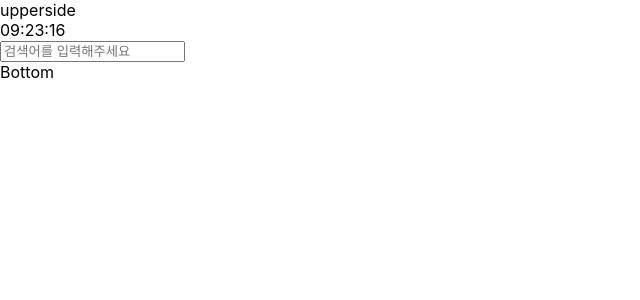
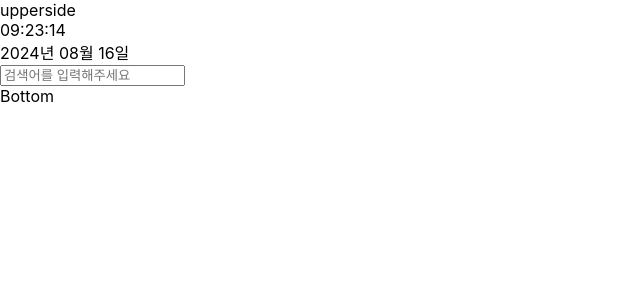
Before and after one commit to park-intae/film-cut, a React (Create React App) app: page / in a window 1280 px wide. Shown: the top 300 px of the page, without its empty margins (0-640 px from the left). Built offline with nearby package versions, Linux system fonts and the light colour scheme.

Commit message:
clock, today-day 모듈화

```diff
--- /dev/null
+++ b/src/component/mainSection/DateUtil.js
@@ -0,0 +1,15 @@
+export const dateFormat = (date) => {
+    const year = date.getFullYear();
+    const month = String(date.getMonth() + 1).padStart(2, '0');
+    const day = String(date.getDate()).padStart(2, '0');
+
+    return { year, month, day };
+};
+
+export const timeFormat = (date) => {
+    const hour = String(date.getHours()).padStart(2, '0');
+    const minu = String(date.getMinutes()).padStart(2, '0');
+    const sec = String(date.getSeconds()).padStart(2, '0');
+
+    return { hour, minu, sec };
+};
--- a/src/component/mainSection/clock.js
+++ b/src/component/mainSection/clock.js
@@ -1,4 +1,5 @@
 import { useEffect, useState } from "react";
+import { timeFormat } from "./DateUtil";
 
 const Clock = () => {
     const [date, setDate] = useState(new Date());
@@ -11,15 +12,12 @@ const Clock = () => {
         return () => clearInterval(timer);
     }, []);
 
-    // 시, 분, 초 2자리로 포맷팅
-    const hour = String(date.getHours()).padStart(2, '0');
-    const minutes = String(date.getMinutes()).padStart(2, '0');
-    const seconds = String(date.getSeconds()).padStart(2, '0');
+    const { hour, minu, sec } = timeFormat(date);
 
     return (
         <div>
             <div>
-                {hour}:{minutes}:{seconds}
+                {hour}:{minu}:{sec}
             </div>
         </div>
     );
--- a/src/component/mainSection/today.js
+++ b/src/component/mainSection/today.js
@@ -1,4 +1,5 @@
 import { useEffect, useState } from "react";
+import { dateFormat } from "./DateUtil";
 
 const Today = () => {
     const [date, setDate] = useState(new Date());
@@ -11,10 +12,7 @@ const Today = () => {
         return () => clearInterval(time);
     }, []);
 
-    //date
-    const year = date.getFullYear();
-    const month = String(date.getMonth() + 1).padStart(2, '0');
-    const day = String(date.getDate()).padStart(2, '0');
+    const {year, month, day} = dateFormat(date);
 
     return (
         <div>
--- a/src/router/Main.js
+++ b/src/router/Main.js
@@ -1,6 +1,7 @@
 import { useEffect, useState } from "react";
 import SearchBox from './../component/mainSection/SearchBox';
-import Clock from './../component/mainSection/Clock';
+import Clock from '../component/mainSection/Clock';
+import Today from "../component/mainSection/Today";
 
 
 function Main() {
@@ -23,6 +24,7 @@ function Main() {
                         upperside
                     </div>
                     <Clock />
+                    <Today />
                     <SearchBox />
                     <div>
                         Bottom
```
